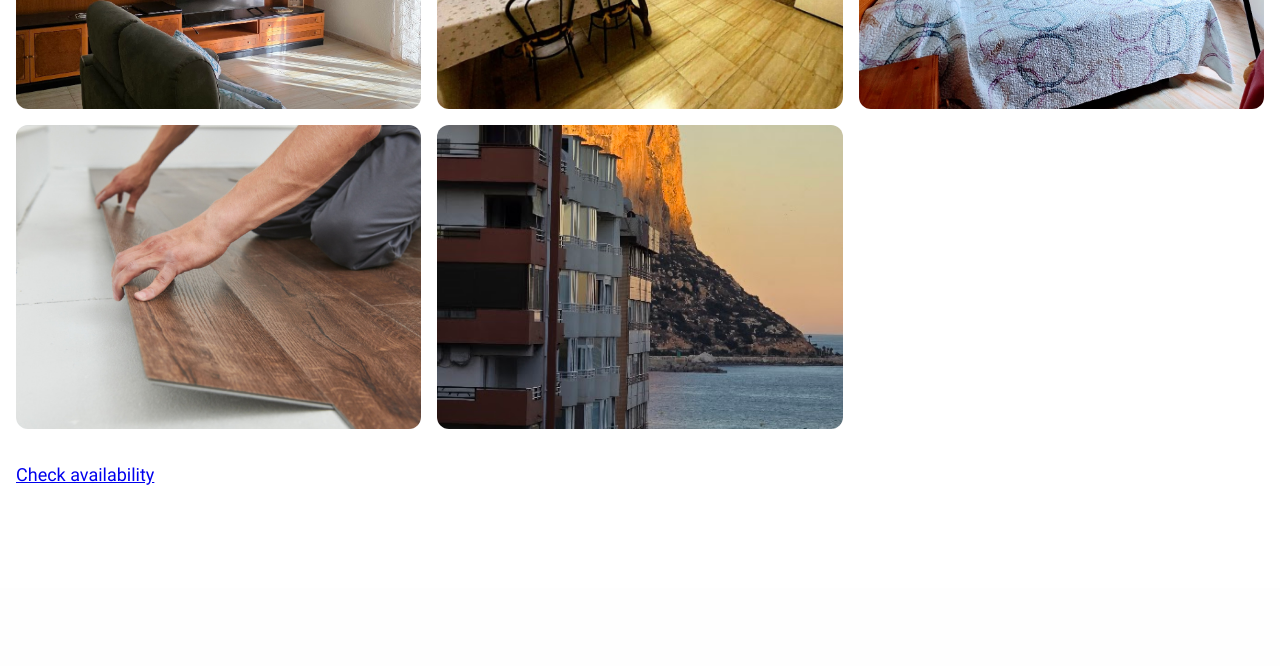
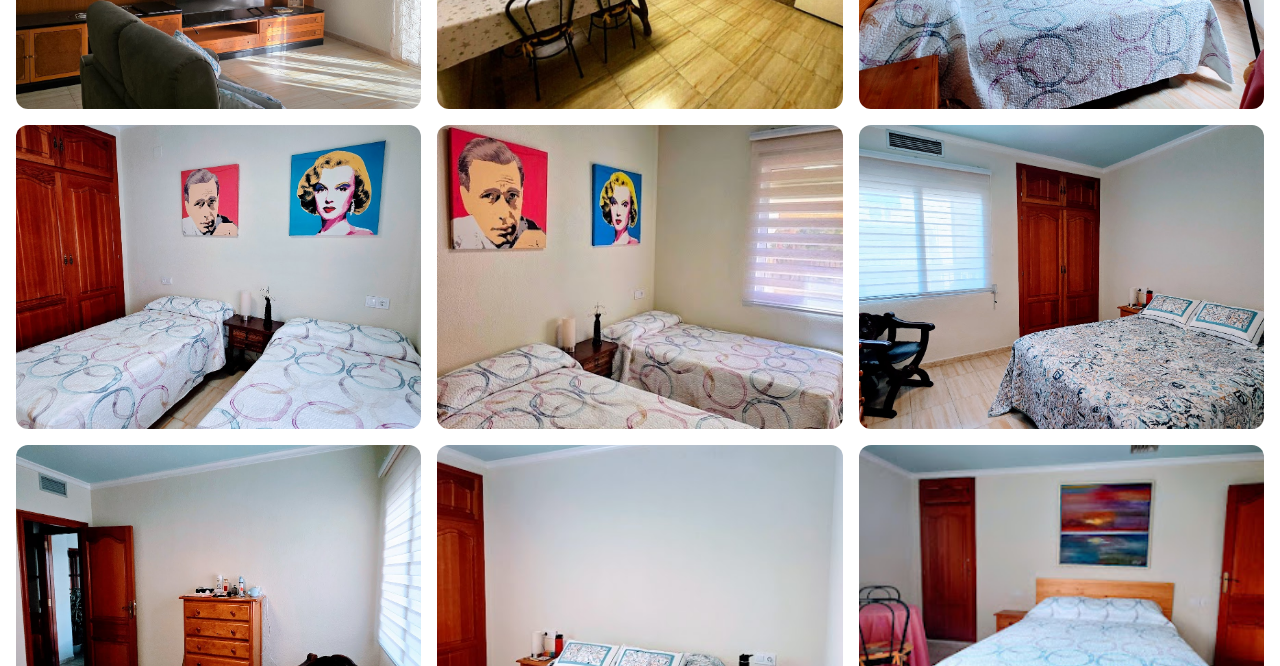
Before and after one commit to rbtgorman/casa_perlamar, an Eleventy site: page src/gallery.njk in a window 1280 px wide. Shown: the part 470-1136 px from the top of the page. Built offline with nearby package versions, Linux system fonts and the light colour scheme; Eleventy itself is replaced by a stand-in of ours; files that its build step writes are made by us from their sources; files whose address does not match are found by name.

Commit message:
change photos manually in gallery

```diff
--- a/src/gallery.njk
+++ b/src/gallery.njk
@@ -14,8 +14,13 @@ permalink: /gallery/
       {% image "src/images/living-room.jpg", "Living area", "gallery-item", "lazy" %}
       {% image "src/images/kitchen.jpg", "Kitchen", "gallery-item", "lazy" %}
       {% image "src/images/bedroom.jpg", "Bedroom", "gallery-item", "lazy" %}
-      {% image "src/images/terrace.jpg", "Sun terrace", "gallery-item", "lazy" %}
-      {% image "src/images/sea-view.jpg", "Sea view", "gallery-item", "lazy" %}
+      {% image "src/images/bedroom1a.jpg", "Sun terrace", "gallery-item", "lazy" %}
+      {% image "src/images/bedroom1b.jpg", "Sea view", "gallery-item", "lazy" %}
+      {% image "src/images/bedroom2a.jpg", "Living area", "gallery-item", "lazy" %}
+      {% image "src/images/bedroom2b.jpg", "Kitchen", "gallery-item", "lazy" %}
+      {% image "src/images/bedroom3a.jpg", "Bedroom", "gallery-item", "lazy" %}
+      {% image "src/images/bedroom3b.jpg", "Sun terrace", "gallery-item", "lazy" %}
+      {% image "src/images/living-room1b.jpg", "Sea view", "gallery-item", "lazy" %}
     </div>
 
     <div class="cs-flex-group button-container">
```
